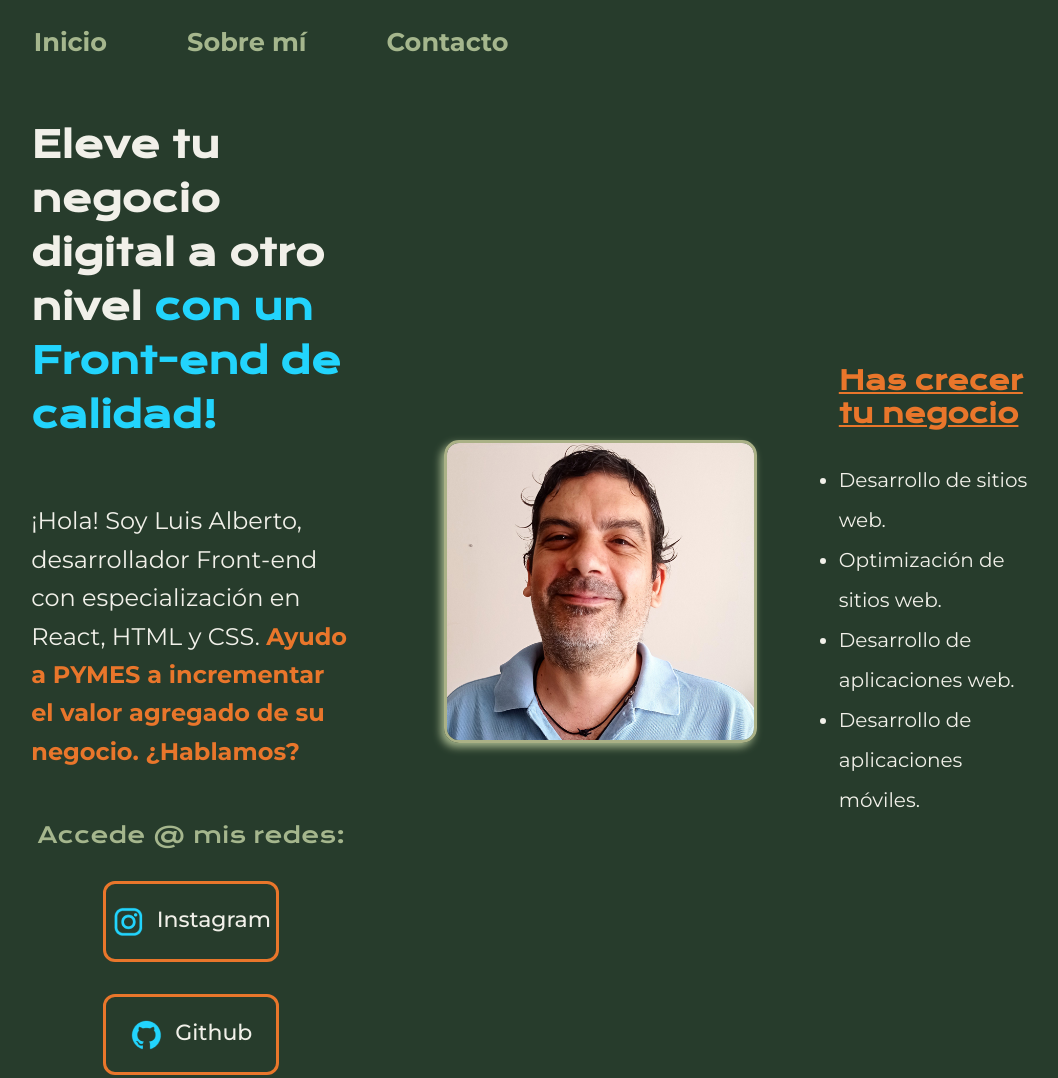
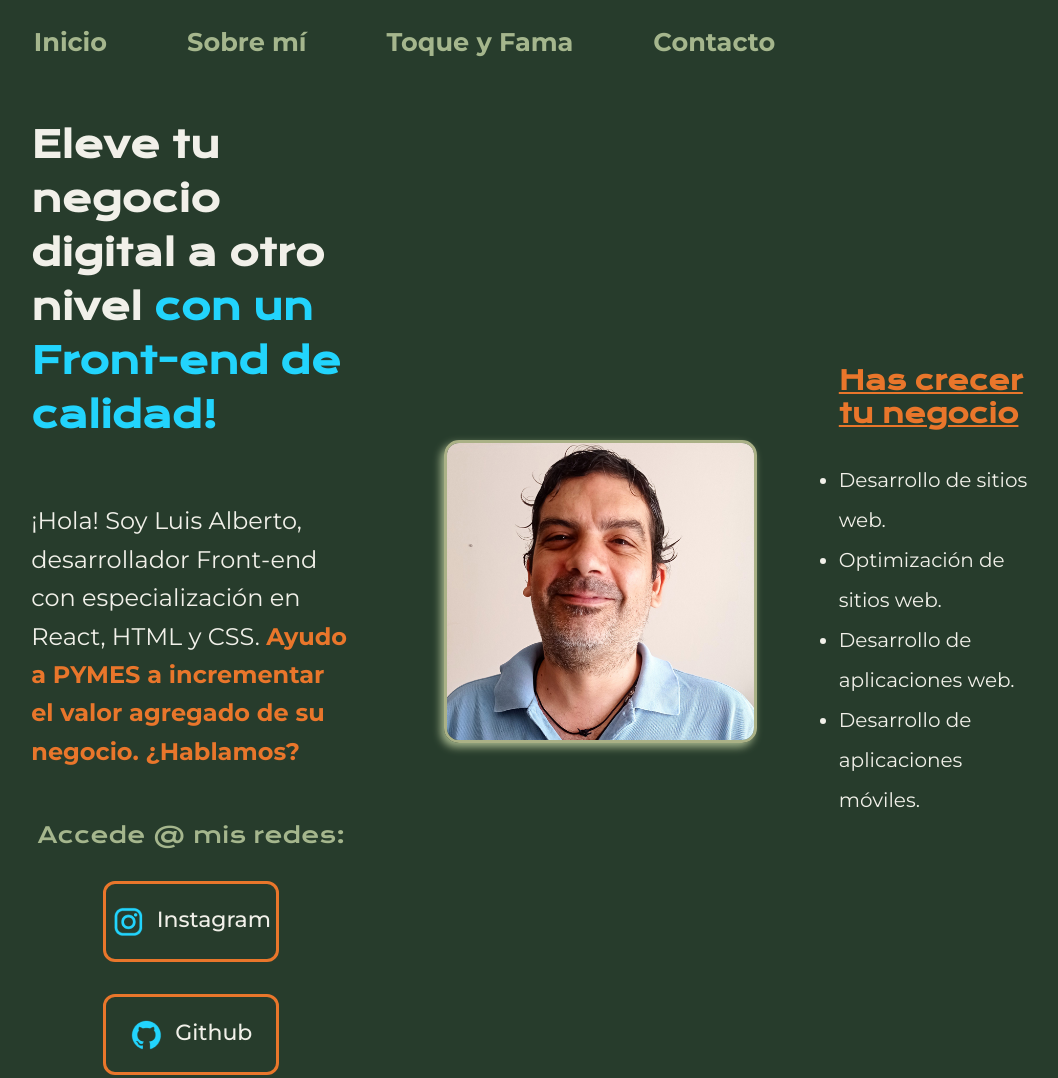
Before and after one commit to lz2079/Portafolio, a website: page public/index.html in a window 1280 px wide. Shown: the top 1078 px of the page, without its empty margins (107-1165 px from the left). Drawn offline with nearby package versions, Linux system fonts and the light colour scheme.

Commit message:
Actualiza el archivo formulario.html y otros cambios

```diff
--- a/public/index.html
+++ b/public/index.html
@@ -11,6 +11,7 @@
         <nav class="header__menu">
             <a class="header__menu__link" href="index.html">Inicio</a>
             <a class="header__menu__link" href="sobremi.html">Sobre mí</a>
+            <a class="header__menu__link" href="toqueyfama.html">Toque y Fama</a>
             <!-- Botón de Contacto -->
             <a class="header__menu__link" href="#" onclick="abrirFormulario()">Contacto</a>
         </nav>
```
Also changed, not shown: public/sobremi.html (+1 -0 lines), .github/workflows/firebase-hosting-merge.yml (added), firebase.json, 1 other file.
